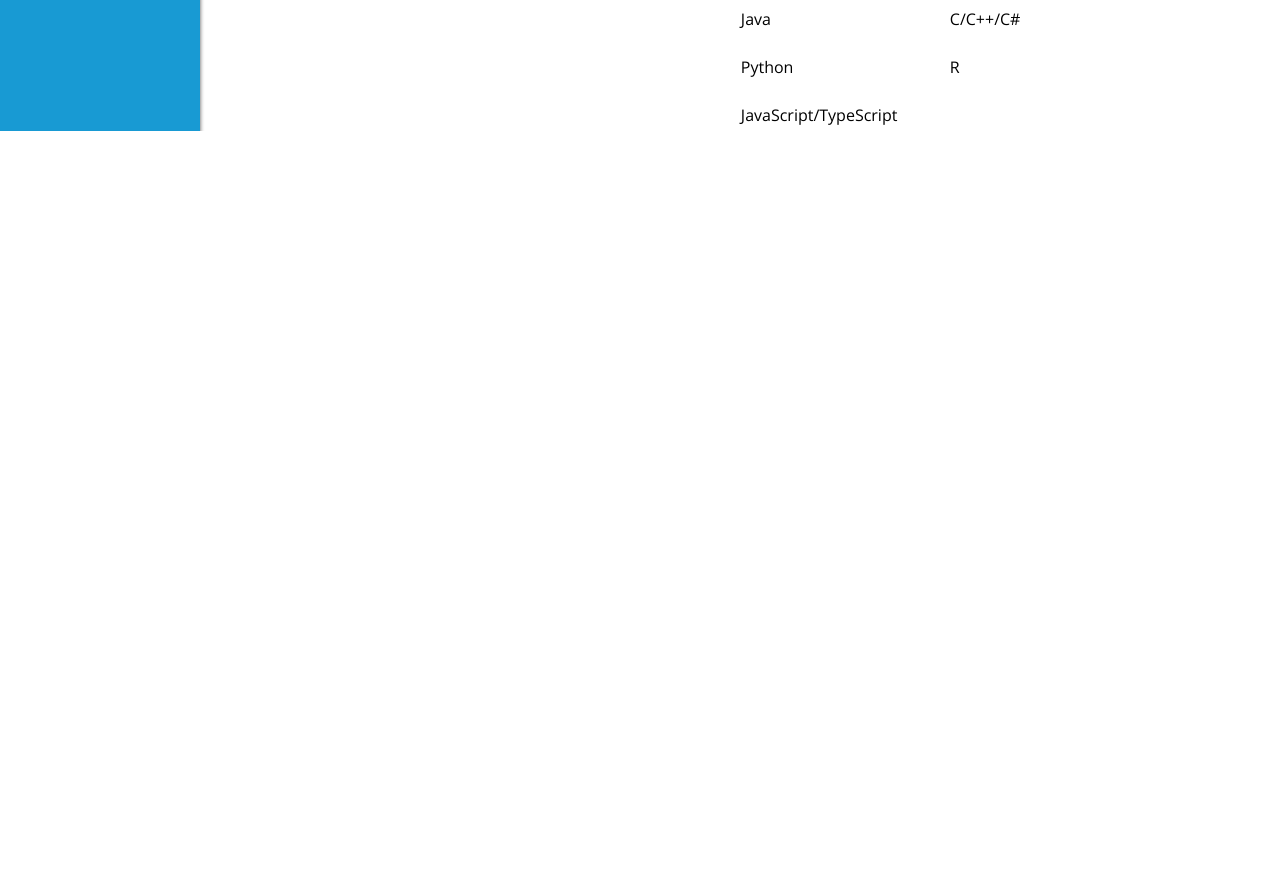
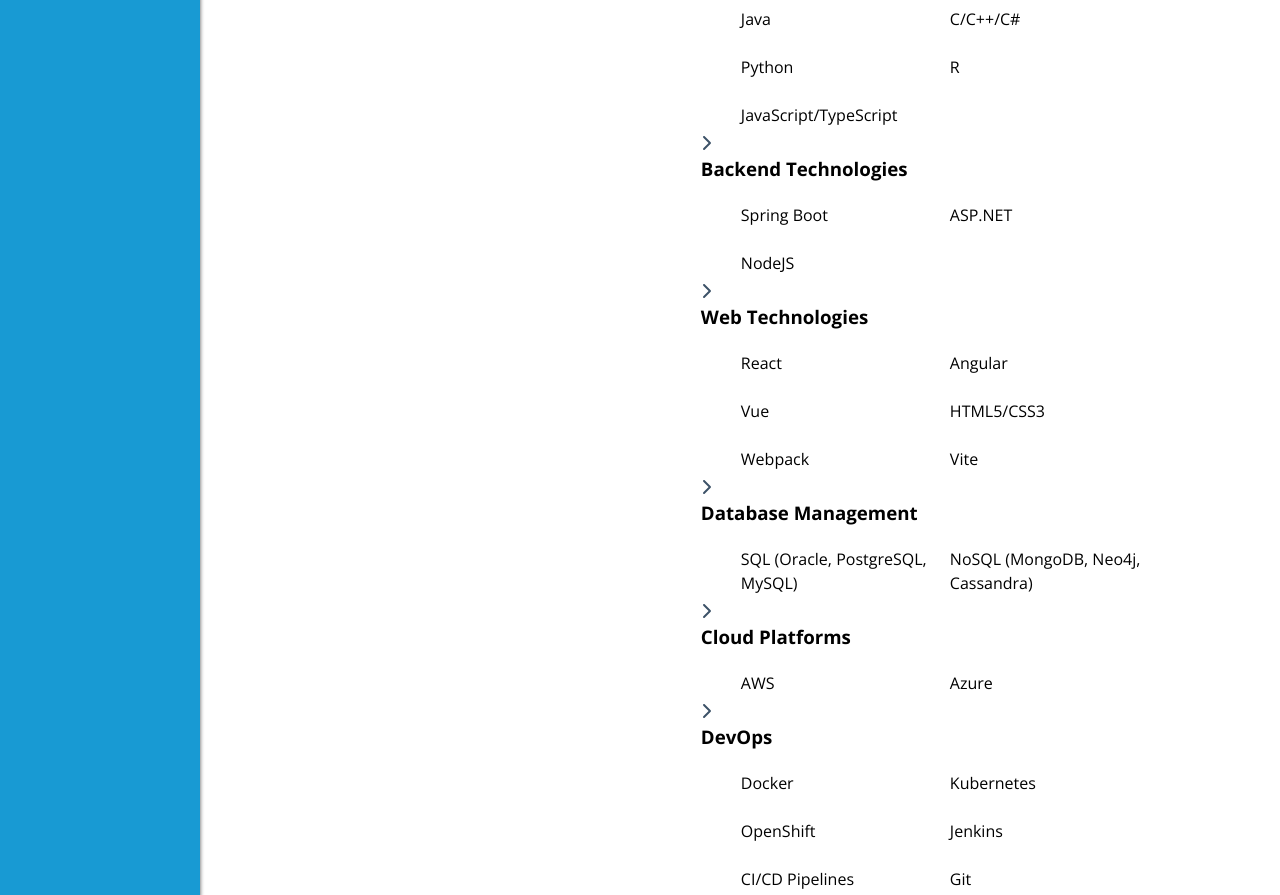
Before and after one commit to R-Daneel0livaw/portfolio, a React (Vite) app: page /skills in a window 1280 px wide. Shown: the part 700-1595 px from the top of the page. Before the commit the page ends 831 px from the top, so only its background shows below. Built offline with nearby package versions, Linux system fonts and the light colour scheme; a web font is replaced by a local one.

Commit message:
Start row-wise activity list.

```diff
--- a/src/pages/Skills/Skills.tsx
+++ b/src/pages/Skills/Skills.tsx
@@ -317,6 +317,213 @@ export default function Skills() {
                      </ul>
                    </div>
                  )}
+
+                 {section === "web" && (
+                  <div className={styles.skillActivityContainer}>
+                    <div>
+                      <FontAwesomeIcon
+                        icon={faChevronRight}
+                        style={{ color: "#3d5268" }}
+                      />
+                      <h3>Web Technologies</h3>
+                    </div>
+                    <ul className={styles.skillActivityList}>
+                      <li>React</li>
+                      <li>Angular</li>
+                      <li>Vue</li>
+                      <li>HTML5/CSS3</li>
+                      <li>Webpack</li>
+                      <li>Vite</li>
+                    </ul>
+                  </div>
+                )}
+
+                {section === "backend" && (
+                  <div className={styles.skillActivityContainer}>
+                    <div>
+                      <FontAwesomeIcon
+                        icon={faChevronRight}
+                        style={{ color: "#3d5268" }}
+                      />
+                      <h3>
+                        Backend Technologies
+                      </h3>
+                    </div>
+                    <ul className={styles.skillActivityList}>
+                      <li>Spring Boot</li>
+                      <li>ASP.NET</li>
+                      <li>NodeJS</li>
+                    </ul>
+                  </div>
+                )}
+
+                {section === "database" && (
+                  <div className={styles.skillActivityContainer}>
+                    <div>
+                      <FontAwesomeIcon
+                        icon={faChevronRight}
+                        style={{ color: "#3d5268" }}
+                      />
+                      <h3>
+                        Database Management
+                      </h3>
+                    </div>
+                    <ul className={styles.skillActivityList}>
+                      <li>SQL (Oracle, PostgreSQL, MySQL)</li>
+                      <li>NoSQL (MongoDB, Neo4j, Cassandra)</li>
+                    </ul>
+                  </div>
+                )}
+
+                {section === "cloud" && (
+                  <div className={styles.skillActivityContainer}>
+                    <div>
+                      <FontAwesomeIcon
+                        icon={faChevronRight}
+                        style={{ color: "#3d5268" }}
+                      />
+                      <h3>Cloud Platforms</h3>
+                    </div>
+                    <ul className={styles.skillActivityList}>
+                      <li>AWS</li>
+                      <li>Azure</li>
+                    </ul>
+                  </div>
+                )}
+
+                {section === "devops" && (
+                  <div className={styles.skillActivityContainer}>
+                    <div>
+                      <FontAwesomeIcon
+                        icon={faChevronRight}
+                        style={{ color: "#3d5268" }}
+                      />
+                      <h3>DevOps</h3>
+                    </div>
+                    <ul className={styles.skillActivityList}>
+                      <li>Docker</li>
+                      <li>Kubernetes</li>
+                      <li>OpenShift</li>
+                      <li>Jenkins</li>
+                      <li>CI/CD Pipelines</li>
+                      <li>Git</li>
+                    </ul>
+                  </div>
+                )}
+
+                {section === "UX" && (
+                  <div className={styles.skillActivityContainer}>
+                    <div>
+                      <FontAwesomeIcon
+                        icon={faChevronRight}
+                        style={{ color: "#3d5268" }}
+                      />
+                      <h3>UI/UX</h3>
+                    </div>
+                    <ul className={styles.skillActivityList}>
+                      <li>Figma</li>
+                      <li>Sketch</li>
+                      <li>Adobe XD</li>
+                      <li>Tailwind</li>
+                      <li>Bootstrap</li>
+                      <li>Material UI</li>
+                      <li>Accessibility</li>
+                    </ul>
+                  </div>
+                )}
+
+                {section === "data visualization" && (
+                  <div className={styles.skillActivityContainer}>
+                    <div>
+                      <FontAwesomeIcon
+                        icon={faChevronRight}
+                        style={{ color: "#3d5268" }}
+                      />
+                      <h3>
+                        Data Visualization
+                      </h3>
+                    </div>
+                    <ul className={styles.skillActivityList}>
+                      <li>Tableau</li>
+                      <li>Power BI</li>
+                      <li>Seaborn</li>
+                    </ul>
+                  </div>
+                )}
+
+                {section === "big data" && (
+                  <div className={styles.skillActivityContainer}>
+                    <div>
+                      <FontAwesomeIcon
+                        icon={faChevronRight}
+                        style={{ color: "#3d5268" }}
+                      />
+                      <h3>
+                        Big Data Technologies
+                      </h3>
+                    </div>
+                    <ul className={styles.skillActivityList}>
+                      <li>Hadoop</li>
+                      <li>Spark</li>
+                    </ul>
+                  </div>
+                )}
+
+                {section === "machine learning" && (
+                  <div className={styles.skillActivityContainer}>
+                    <div>
+                      <FontAwesomeIcon
+                        icon={faChevronRight}
+                        style={{ color: "#3d5268" }}
+                      />
+                      <h3>Machine Learning</h3>
+                    </div>
+                    <ul className={styles.skillActivityList}>
+                      <li>Scikit-learn</li>
+                      <li>TensorFlow</li>
+                      <li>Keras</li>
+                      <li>CARET</li>
+                    </ul>
+                  </div>
+                )}
+
+                {section === "leadership" && (
+                  <div className={styles.skillActivityContainer}>
+                    <div>
+                      <FontAwesomeIcon
+                        icon={faChevronRight}
+                        style={{ color: "#3d5268" }}
+                      />
+                      <h3>
+                        Leadership and Communication
+                      </h3>
+                    </div>
+                    <ul className={styles.skillActivityList}>
+                      <li>Team leadership</li>
+                      <li>Mentorship</li>
+                      <li>Effective Communication</li>
+                      <li>Analytical Thinking</li>
+                    </ul>
+                  </div>
+                )}
+
+                {section === "soft skills" && (
+                  <div className={styles.skillActivityContainer}>
+                    <div>
+                      <FontAwesomeIcon
+                        icon={faChevronRight}
+                        style={{ color: "#3d5268" }}
+                      />
+                      <h3>Soft Skills</h3>
+                    </div>
+                    <ul className={styles.skillActivityList}>
+                      <li>Collaboration</li>
+                      <li>Time management</li>
+                      <li>Adaptability</li>
+                      <li>Resource Planning</li>
+                    </ul>
+                  </div>
+                )}
               </React.Fragment>
             ))
           }
```
